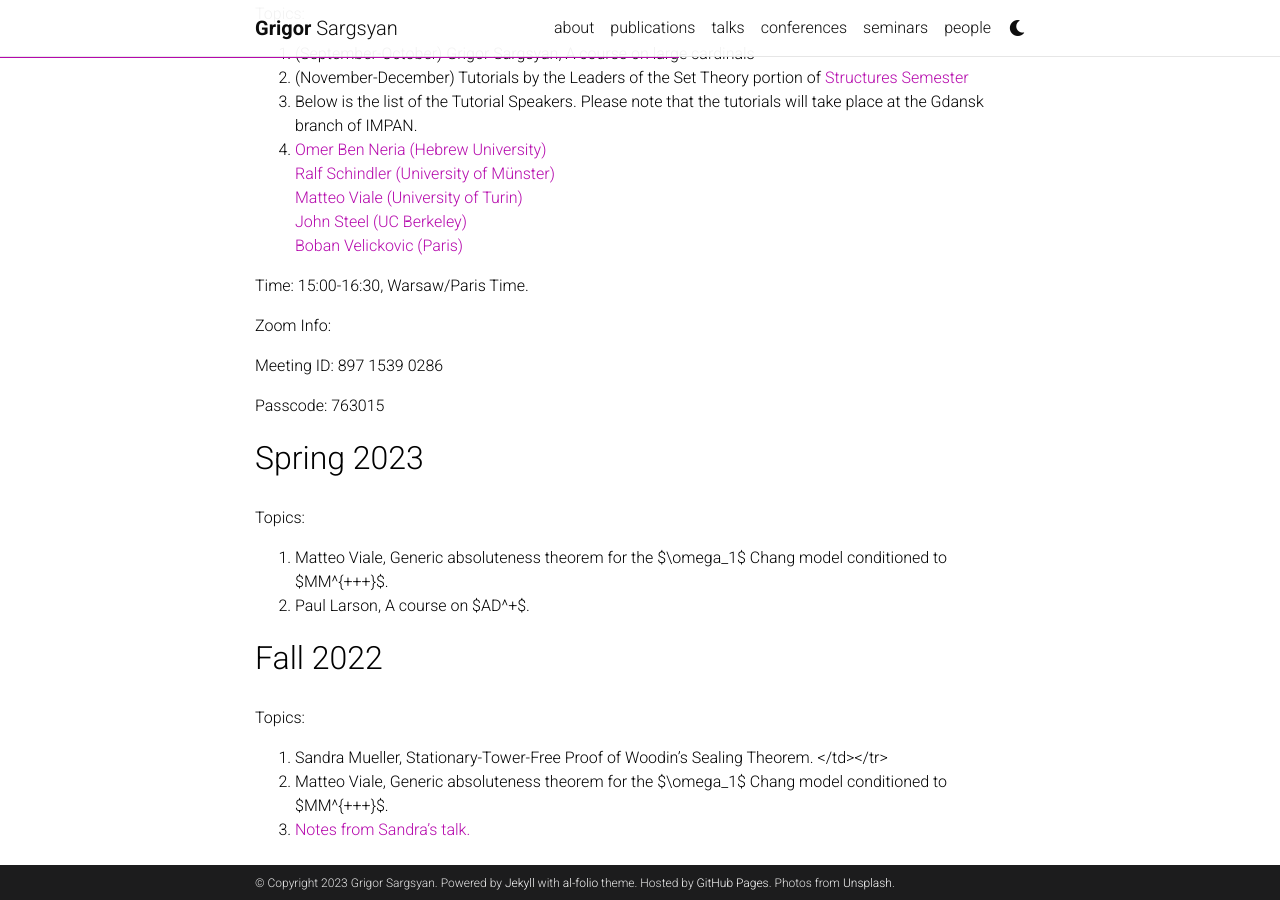
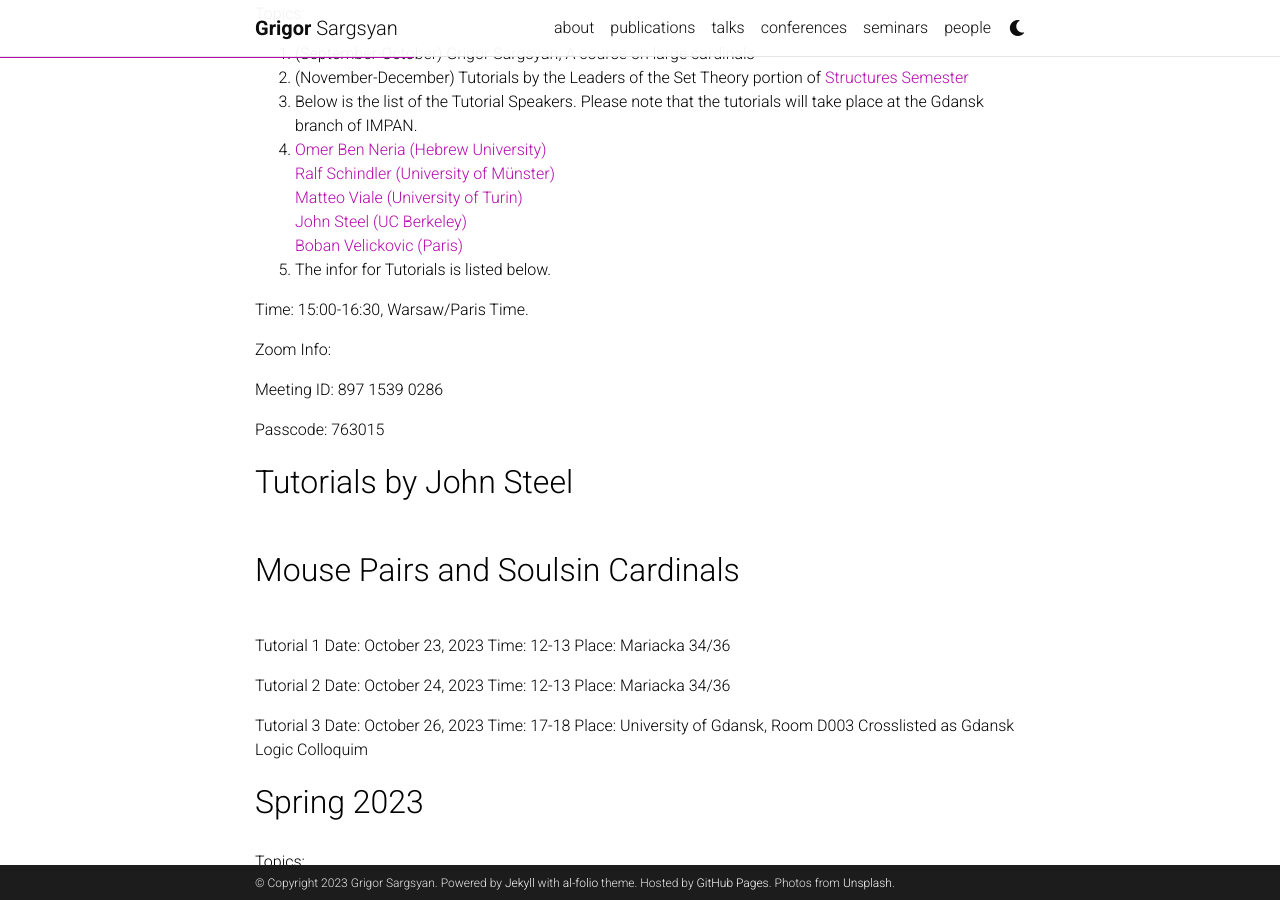
Before and after one commit to grigorsarg/grigorsarg.github.io, a Jekyll site: the page built from _seminars/BST.md, in a window 1280 px wide and 900 px high, scrolled down 284 px. Built offline with Jekyll 4.4.1, drawn with Linux system fonts in a browser that asks for light colours; comment, search, counter and statistics services are not loaded; a style sheet for code colours, icons or effects is not loaded.

Commit message:
Update BST.md

```diff
--- a/_seminars/BST.md
+++ b/_seminars/BST.md
@@ -16,6 +16,9 @@ Topics:
 <a href="http://www.logicatorino.altervista.org/matteo_viale/">Matteo Viale (University of Turin)</a> <br>
 <a href="https://math.berkeley.edu/~steel/">John Steel (UC Berkeley) </a><br>
 <a href="https://webusers.imj-prg.fr/~boban.velickovic/">Boban Velickovic (Paris) </a><br>
+ 5. The infor for Tutorials is listed below.
+
+
 
 Time: 15:00-16:30, Warsaw/Paris Time.
 
@@ -24,6 +27,31 @@ Zoom Info:
 Meeting ID: 897 1539 0286
 
 Passcode: 763015
+
+<font size="+3"> Tutorials by John Steel</font> <br>
+<font size="+3"> Mouse Pairs and Soulsin Cardinals</font> <br>
+
+Tutorial 1
+Date: October 23, 2023
+Time: 12-13
+Place: Mariacka 34/36
+
+Tutorial 2
+Date: October 24, 2023
+Time: 12-13
+Place: Mariacka 34/36
+
+Tutorial 3
+Date: October 26, 2023
+Time: 17-18
+Place: University of Gdansk, Room D003
+Crosslisted as Gdansk Logic Colloquim
+
+
+
+
+
+
 
 
 <font size="+3"> Spring 2023</font> <br>
```
